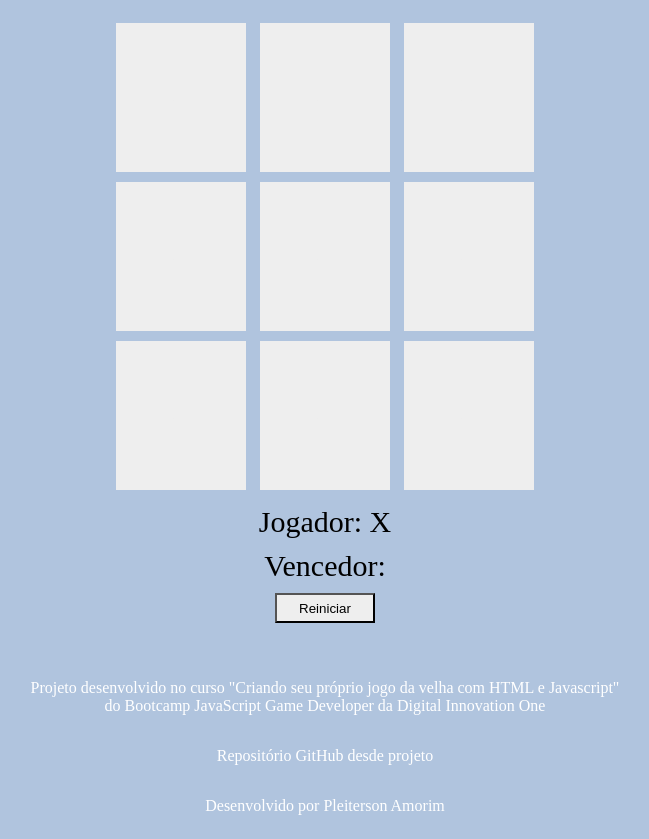
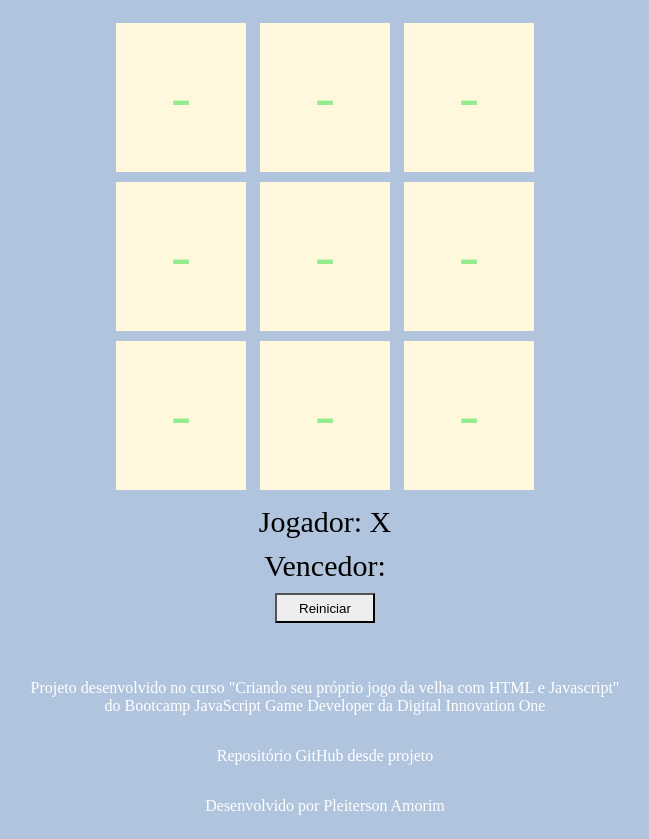
Before and after one commit to fesoking/jogo-da-velha, a plain HTML site: page index.html in a window 1280 px wide. Shown: the part 48-887 px from the top of the page, without its empty margins (315-964 px from the left). Drawn offline with Linux system fonts and the light colour scheme.

Commit message:
Update style.css

```diff
--- a/src/styles/style.css
+++ b/src/styles/style.css
@@ -9,13 +9,13 @@ body {
 .square {
     text-align: center;
     width: 50px;
-    background: #eee;
+    background: #FFF8DC;
     display: inline-block;
     padding: 40px;
     font-size: 60px;
     margin: 5px;
     cursor: pointer;
-    color: #eee;
+    color: #90EE90;
 }
 
 .gamer, .winner {
```
